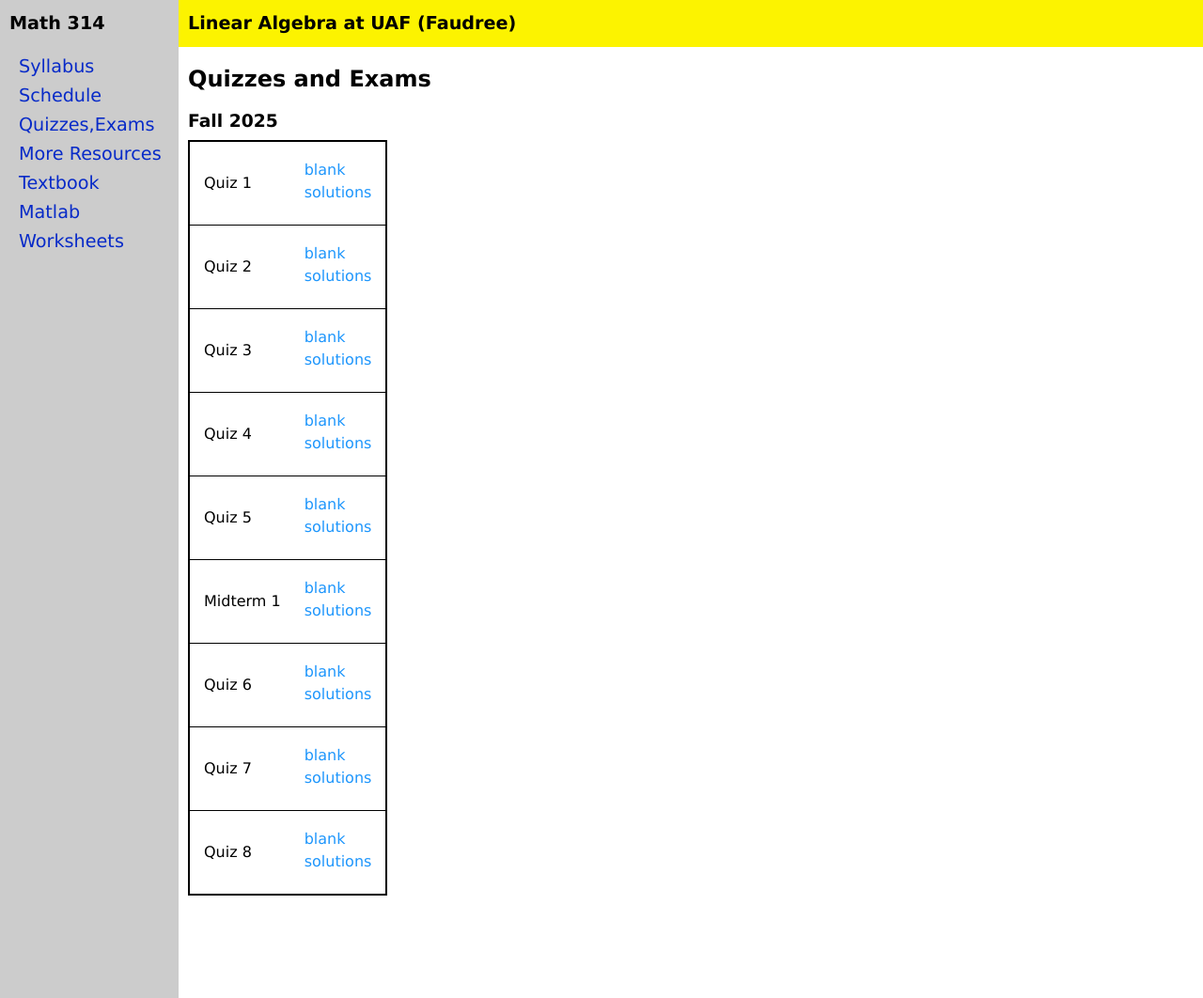
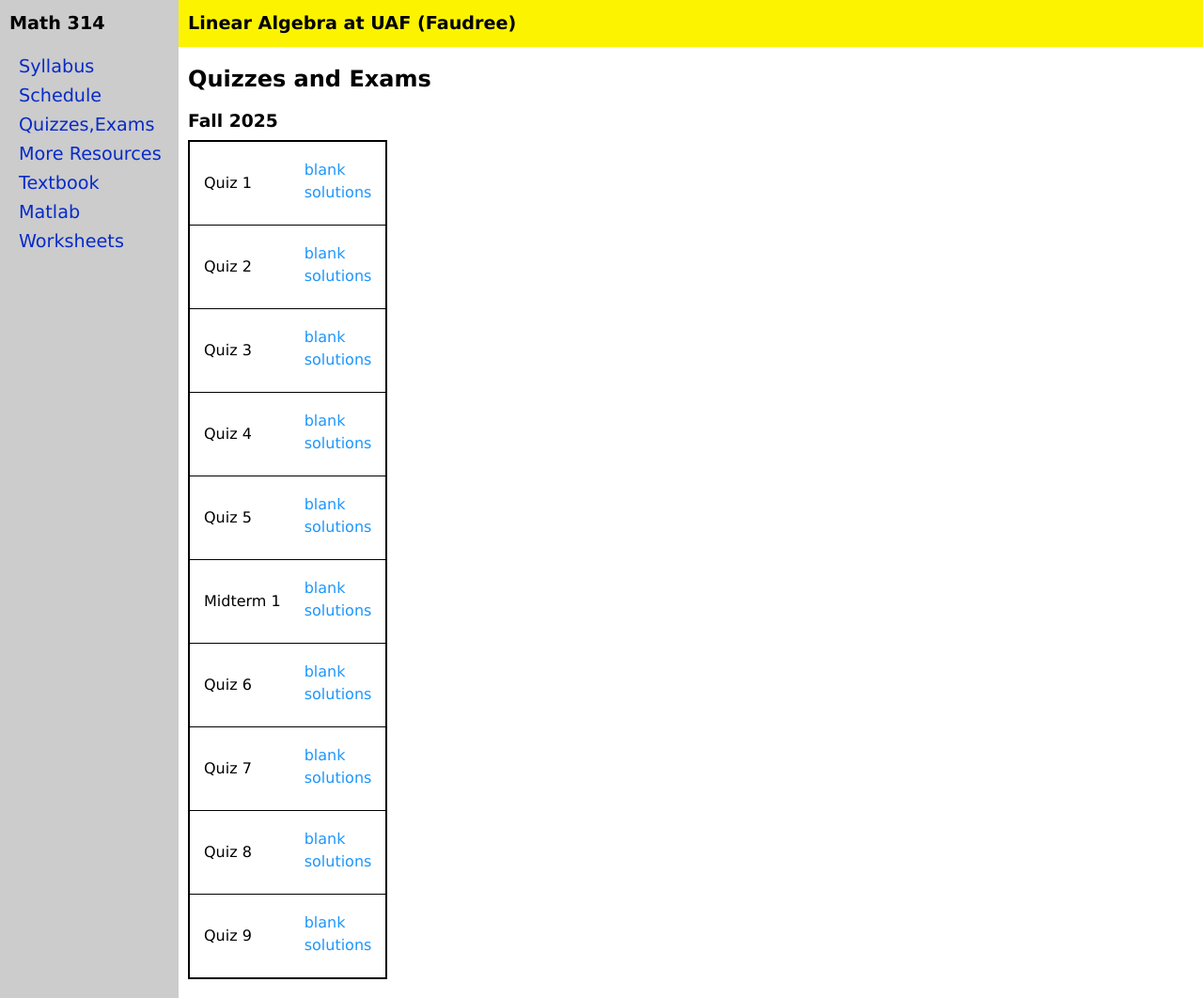
Before and after one commit to jrfaudree/LA, a Jekyll site: the page built from quizexam.md, in a window 1280 px wide and 1062 px high. Shown: the whole window at 94% size. Built offline with Jekyll 4.4.1, drawn with Linux system fonts in a browser that asks for light colours.

Commit message:
Update quizexamf25.yml

```diff
--- a/_data/quizexamf25.yml
+++ b/_data/quizexamf25.yml
@@ -28,3 +28,6 @@ quizexam:
 - name: Quiz 8
   blank: M314F25q8.pdf
   solutions: M314F25q8-s.pdf
+- name: Quiz 9
+  blank: M314F25q9.pdf
+  solutions: M314F25q9-s.pdf
```
